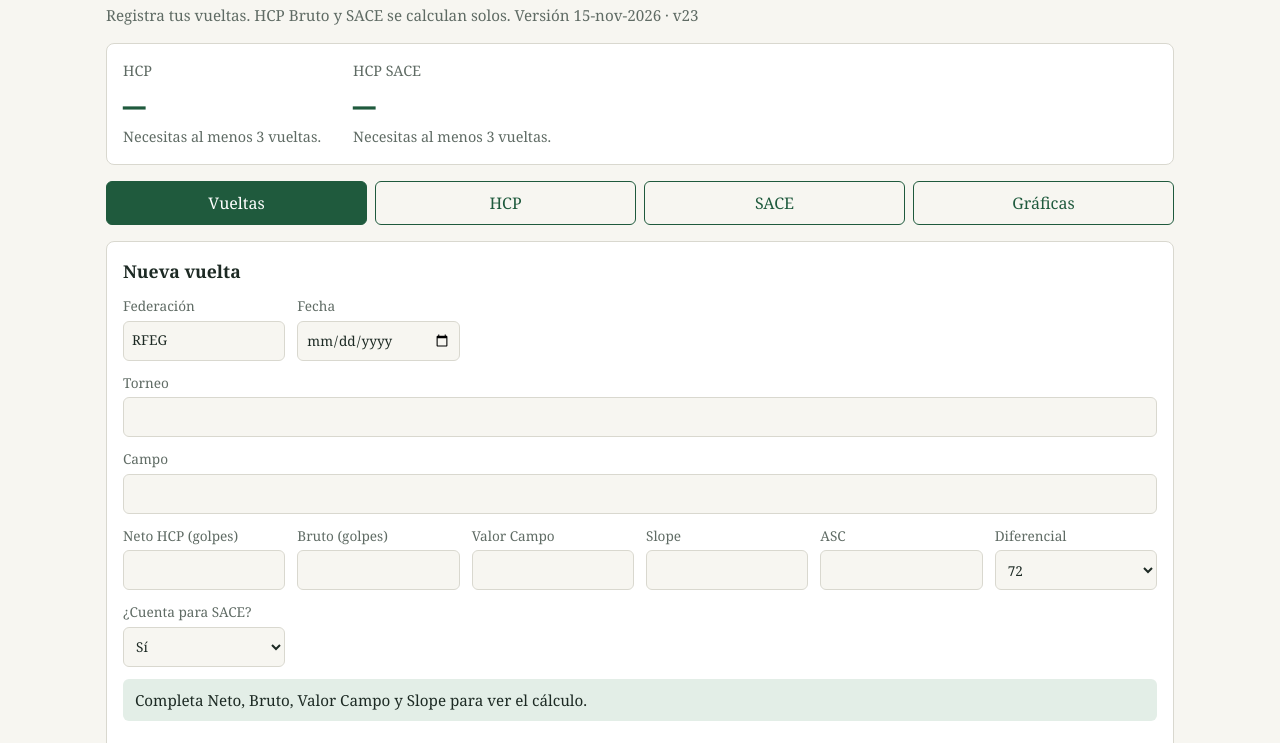
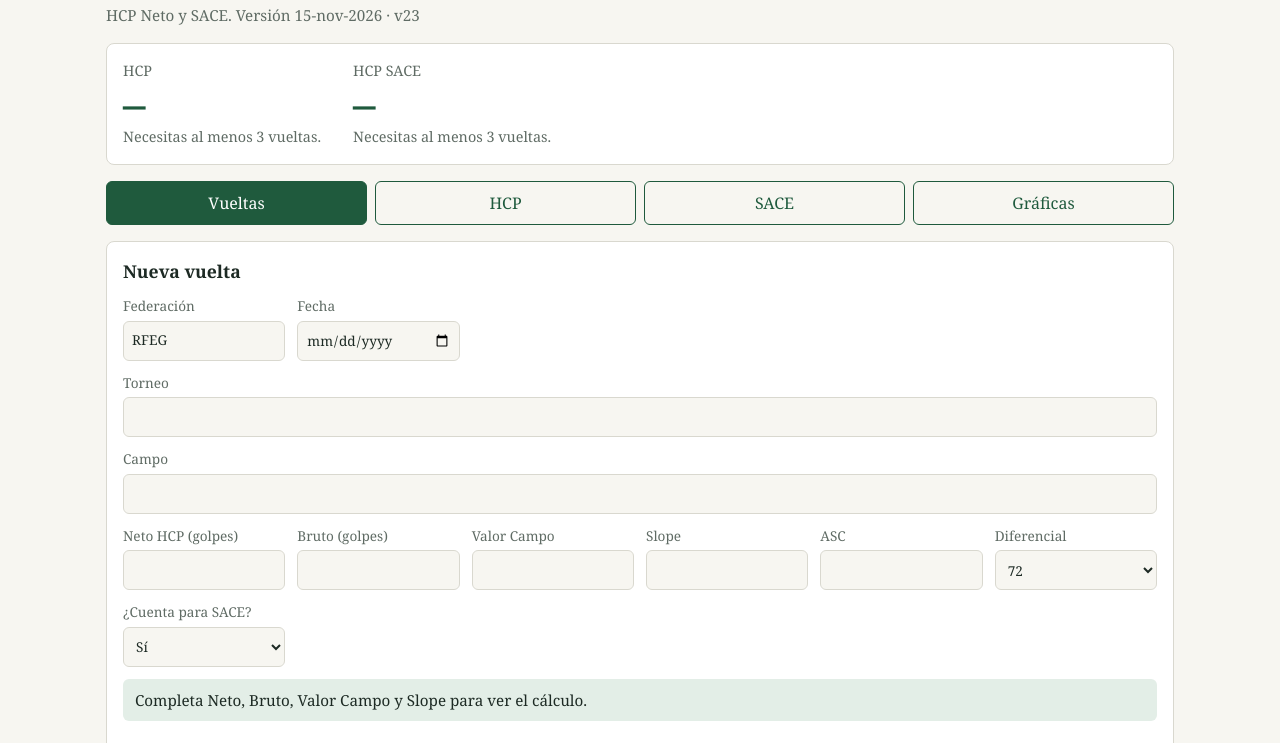
Before and after one commit to josellavador/Hcp, a plain HTML site: page index.html in a window 1280 px wide. Shown: the part 57-800 px from the top of the page. Drawn offline with Linux system fonts and the light colour scheme.

Commit message:
Update index.html

```diff
--- a/index.html
+++ b/index.html
@@ -81,7 +81,7 @@
 </head>
 <body>
 <h1>Handicap de golf</h1>
-<p class="sub">Registra tus vueltas. HCP Bruto y SACE se calculan solos. <span id="ver" style="white-space:nowrap"></span></p>
+<p class="sub">HCP Neto y SACE. <span id="ver" style="white-space:nowrap"></span></p>
 
 
 <section class="card" aria-live="polite">
```
